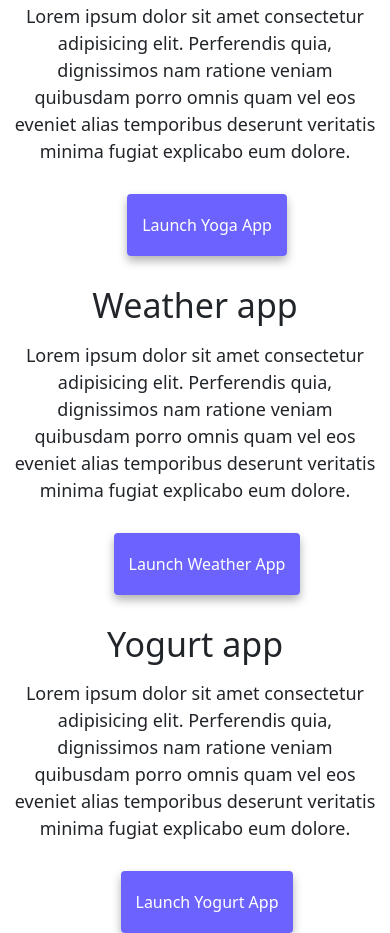
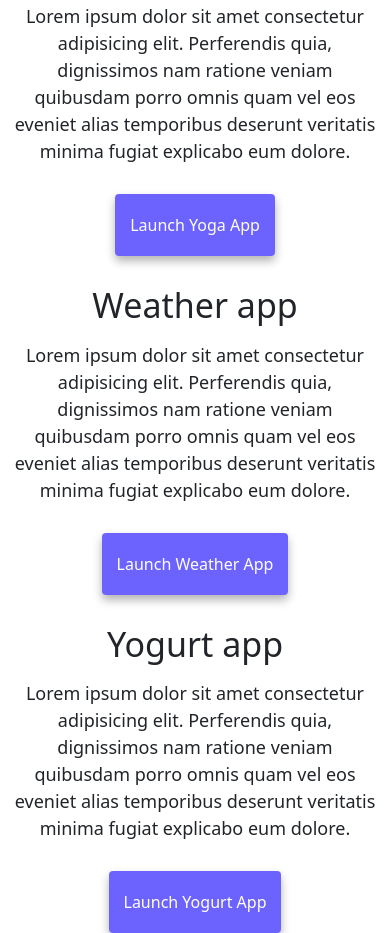
Before and after one commit to seineph/AdvancedToolsHW, a website: page index.html in a window 390 px wide. Shown: the part 480-1413 px from the top of the page. Drawn offline with nearby package versions, Linux system fonts and the light colour scheme.

Commit message:
final visual adjustments

```diff
--- a/index.html
+++ b/index.html
@@ -45,7 +45,7 @@
     <a href="about.html#contact" class="primary-link" title="contact-link">Contact me</a>
     <a href="about.html" class="secondary-link" title="about-me-link">About me</a>
   </div>
-  <div class="container max-vw-100">
+  <div class="container">
     <div class="row mb-3">
       <div class="col-md-6">
         <img src="images/yoga.png" class="img-fluid rounded d-none d-md-block" alt="yoga app image" />
@@ -58,21 +58,21 @@
           eos eveniet alias temporibus deserunt veritatis minima fugiat
           explicabo eum dolore.
         </p>
-        <div class="mt-5 min-vw-100 go-to-button">
+        <div class="mt-5 go-to-button col-sm-12">
           <a href="#" class="primary-link">Launch Yoga App</a>
         </div>
       </div>
     </div>
     <div class="row mt-5 mb-5 text-group">
       <h2 class="mb-3">Weather app</h2>
-      <div class="col-md-6 ">
+      <div class="col-md-6 col-sm-12 ">
         <p>
           Lorem ipsum dolor sit amet consectetur adipisicing elit. Perferendis
           quia, dignissimos nam ratione veniam quibusdam porro omnis quam vel
           eos eveniet alias temporibus deserunt veritatis minima fugiat
           explicabo eum dolore.
         </p>
-        <div class="mt-5 min-vw-100 go-to-button">
+        <div class="mt-5 go-to-button col-sm-12">
           <a href="#" class="primary-link">Launch Weather App</a>
         </div>
       </div>
@@ -81,7 +81,7 @@
       </div>
     </div>
     <div class="row mt-5">
-      <div class="col-md-6 col-sm-12 ">
+      <div class="col-md-6  ">
         <img src="images/yogurt.png" class="img-fluid rounded d-none d-md-block" alt="yogurt app image" />
       </div>
       <div class="col-md-6 col-sm-12 text-group">
@@ -92,7 +92,7 @@
           eos eveniet alias temporibus deserunt veritatis minima fugiat
           explicabo eum dolore.
         </p>
-        <div class="mt-5 min-vw-100 go-to-button">
+        <div class="mt-5 col-sm-12 go-to-button">
           <a href="#" class="primary-link">Launch Yogurt App</a>
         </div>
       </div>
```
